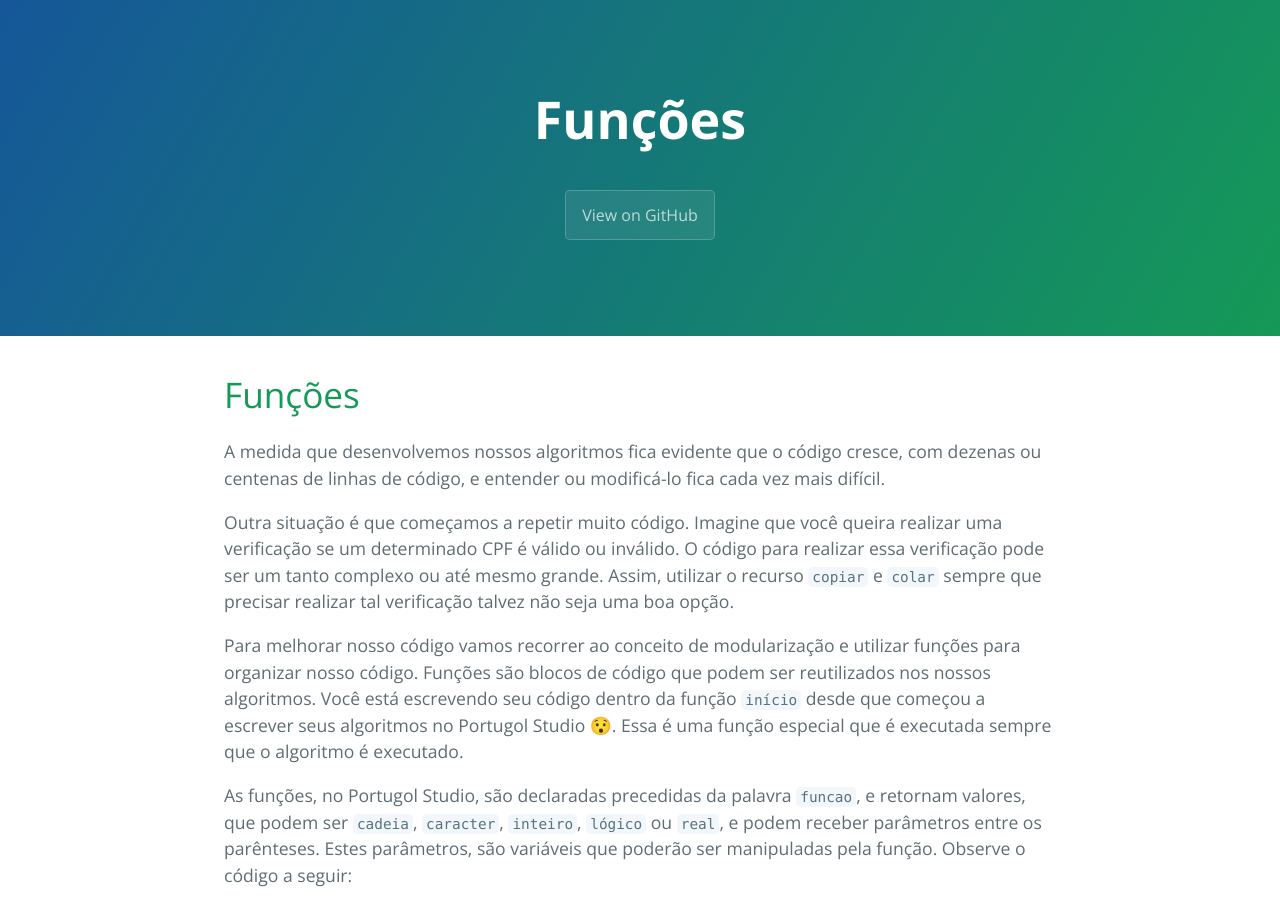
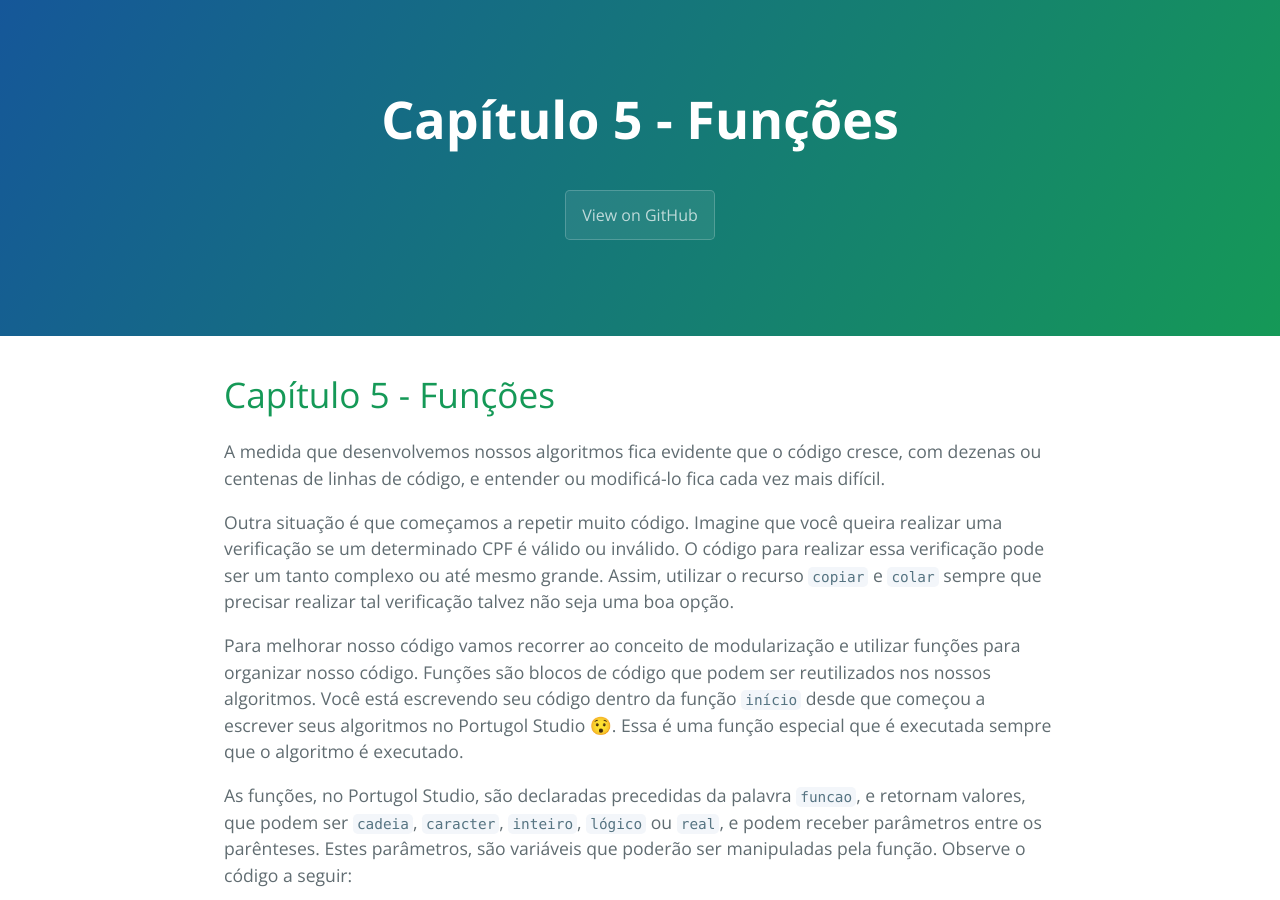
Before and after one commit to marcoaugustoandrade/livro-algoritmos, a Jekyll site: the page built from cap5.md, in a window 1280 px wide and 900 px high. Built offline with Jekyll 4.4.1, drawn with Linux system fonts in a browser that asks for light colours; our own code applies the rules of GitHub Pages for plain Markdown files; the repository's description, which GitHub fills in, is left out.

Commit message:
Corrigindo titulos

```diff
--- a/cap5.md
+++ b/cap5.md
@@ -1,4 +1,4 @@
-# Funções
+# Capítulo 5 - Funções
 A medida que desenvolvemos nossos algoritmos fica evidente que o código cresce, com dezenas ou centenas de linhas de código, e entender ou modificá-lo fica cada vez mais difícil.
 
 Outra situação é que começamos a repetir muito código. Imagine que você queira realizar uma verificação se um determinado CPF é válido ou inválido. O código para realizar essa verificação pode ser um tanto complexo ou até mesmo grande. Assim, utilizar o recurso `copiar` e `colar` sempre que precisar realizar tal verificação talvez não seja uma boa opção.
```
Also changed, not shown: cap4.md (+1 -1 lines).
